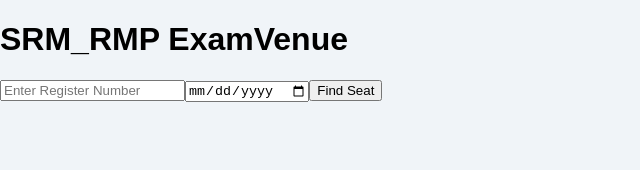
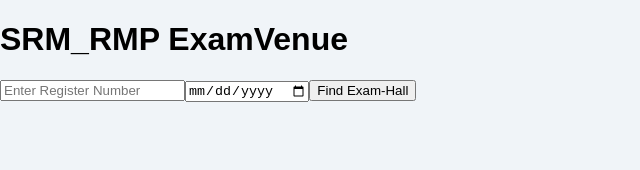
Before and after one commit to SaiVarun-26/seat-finder, a React (Create React App) app: page / in a window 1280 px wide. Shown: the top 170 px of the page, without its empty margins (0-640 px from the left). Built offline with nearby package versions, Linux system fonts and the light colour scheme.

Commit message:
updated button to find exam-hall

```diff
--- a/src/App.js
+++ b/src/App.js
@@ -33,7 +33,7 @@ function App() {
         value={examDate}
         onChange={(e) => setExamDate(e.target.value)}
       />
-      <button onClick={handleSearch}>Find Seat</button>
+      <button onClick={handleSearch}>Find Exam-Hall</button>
 
       {result && (
         <div className="result">
```
